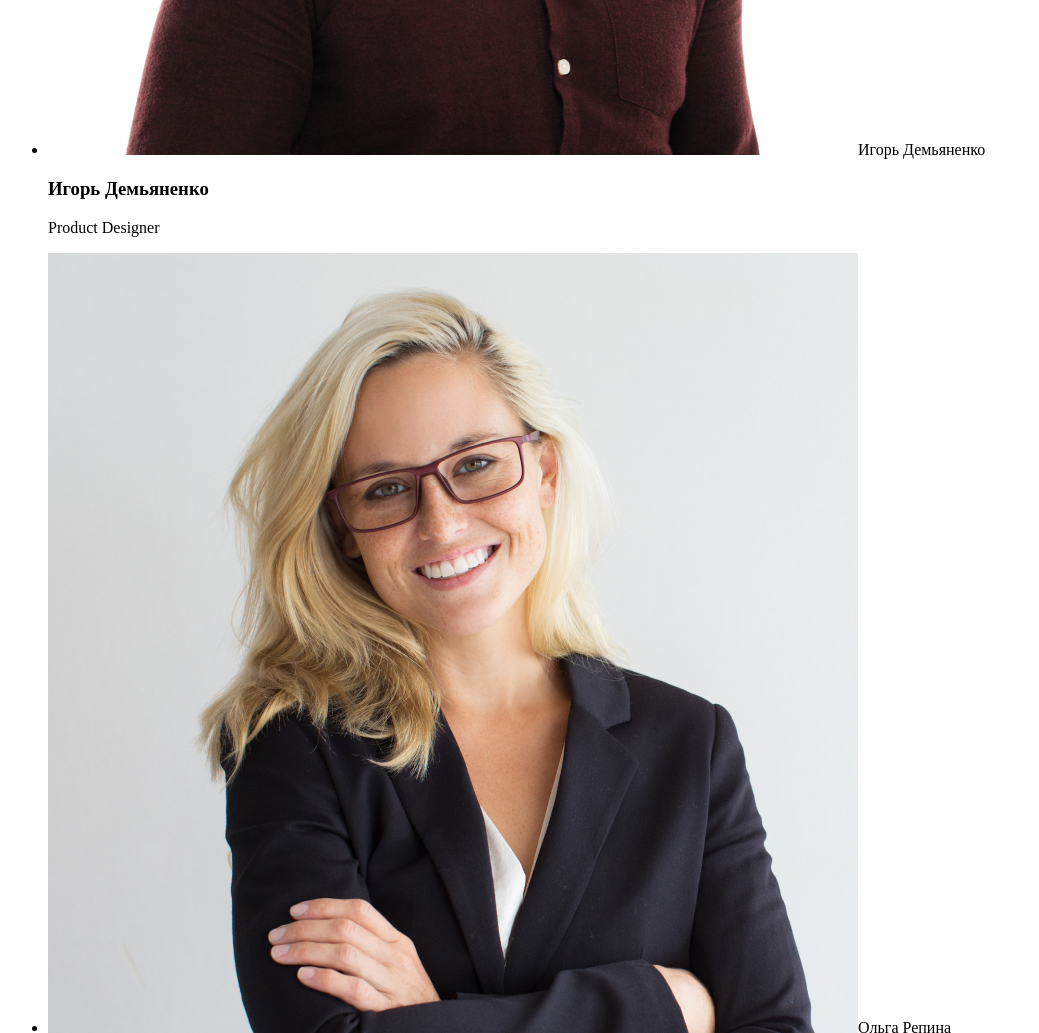
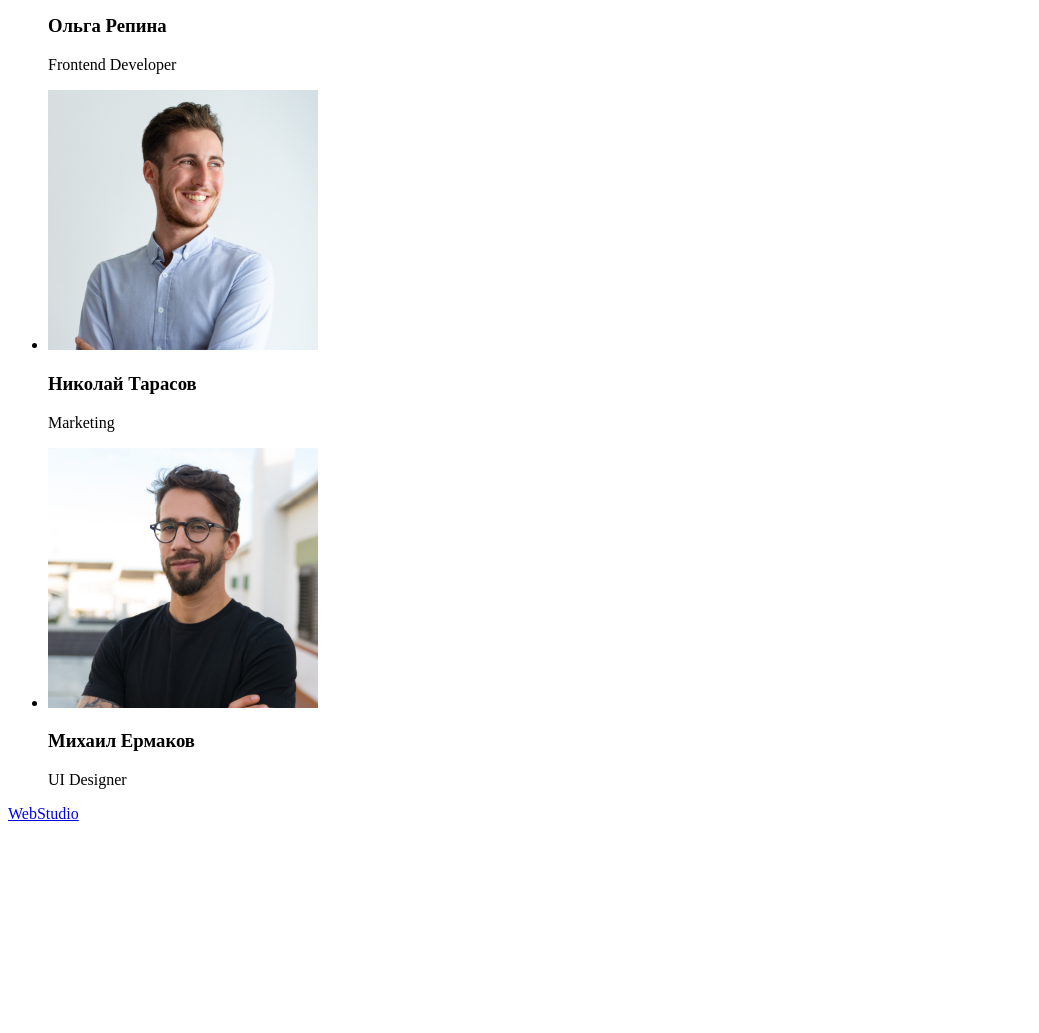
Before and after one commit to zoligor/goit-markup-hw-01, a plain HTML site: page index.html in a window 1280 px wide. Shown: the part 2270-3303 px from the top of the page, without its empty margins (0-1039 px from the left). After the commit the page ends 3101 px from the top, so only its background shows below. Drawn offline with Linux system fonts and the light colour scheme.

Commit message:
создает нашу команду

```diff
--- a/index.html
+++ b/index.html
@@ -77,22 +77,29 @@
 <section>
     <h2>Наша команда</h2>
     <ul>
-        <li><img src="./images/img-4.jpg" alt="">Игорь Демьяненко</li>
+        <li><img src="./images/img-4.jpg" alt="Игорь Демьяненко" width="270"></li>
         <h3>Игорь Демьяненко</h3>
         <p lang="en">Product Designer</p>
 
-        <li><img src="./images/img-5.jpg" alt="">Ольга Репина</li>
+        <li><img src="./images/img-5.jpg" alt="Ольга Репина" width="270"></li>
         <h3>Ольга Репина</h3>
         <p lang="en">Frontend Developer</p>
 
-        <li><img src="./images/img-6.jpg" alt="">Николай Тарасов</li>
+        <li><img src="./images/img-6.jpg" alt="Николай Тарасов" width="270"></li>
         <h3>Николай Тарасов</h3>
         <p lang="en">Marketing</p>
 
-        <li><img src="./images/img-7.jpg" alt="">Михаил Ермаков</li>
+        <li><img src="./images/img-7.jpg" alt="Михаил Ермаков" width="270"></li>
         <h3>Михаил Ермаков</h3>
         <p lang="en">UI Designer</p>
     </ul>
 </section>
+
+<!-- footer -->
+<a href="/">WebStudio</a>
+<address>
+
+</address>
+
 </body>
 </html>
```
